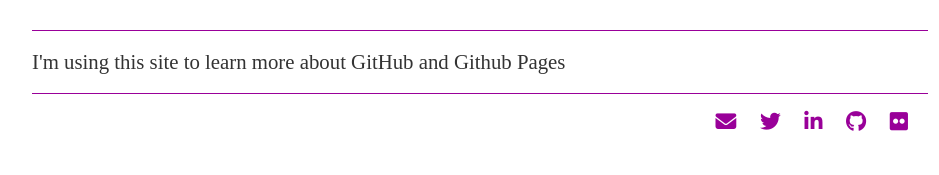
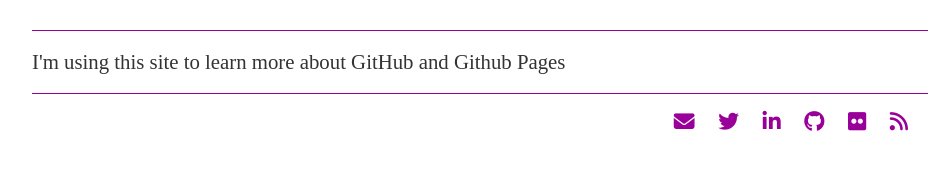
Before and after one commit to electronicdreamplant/electronicdreamplant.github.io, a Jekyll site: the page built from index.html, in a window 1280 px wide. Shown: the part 125-300 px from the top of the page, without its empty margins (160-1099 px from the left). Built offline with Jekyll 4.4.1, drawn with Linux system fonts in a browser that asks for light colours; nearby versions of some CDN libraries.

Commit message:
Update default.html
Adding site feed link

```diff
--- a/_layouts/default.html
+++ b/_layouts/default.html
@@ -28,6 +28,7 @@
 	        		<li><a href="https://www.linkedin.com/in/neil-lawrence-3ba71a12"><i class="fa fa-linkedin fa-lg"></i></a></li>
 	        		<li><a href="https://github.com/electronicdreamplant"><i class="fa fa-github fa-lg"></i></a></li>
 	        		<li><a href="https://www.flickr.com/photos/neillawrencephotography/"><i class="fa fa-flickr fa-lg"></i></a></li>
+	        		<li><a href="http://electronicdreamplant.github.io/blog/atom.xml"><i class="fa fa-rss fa-lg"></i></a></li>
 				</ul>
 			</footer>
 		</body>
```
